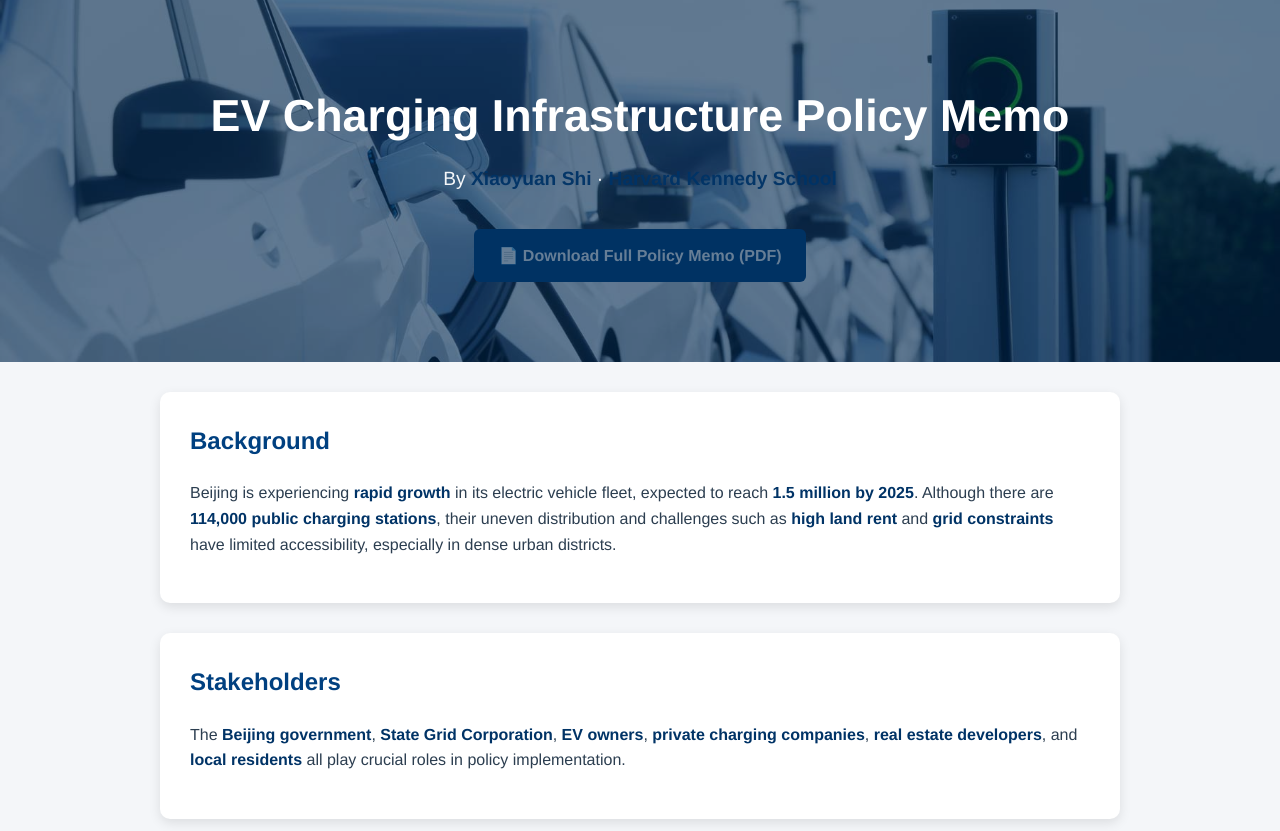
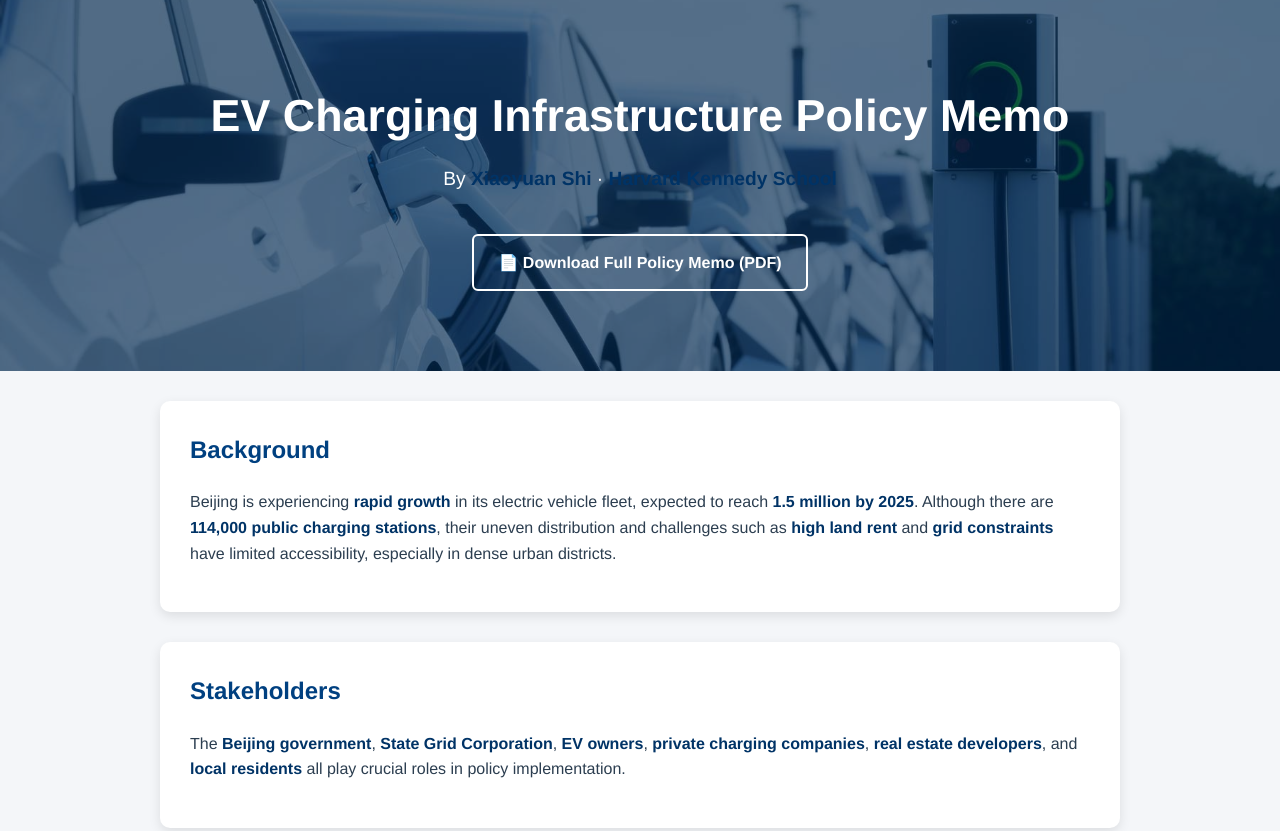
Before and after one commit to Davidshi0715/ev-policy-memo, a plain HTML site: page index.html in a window 1280 px wide. Shown: the top 831 px of the page. Drawn offline with Linux system fonts and the light colour scheme.

Commit message:
Update index.html

```diff
--- a/index.html
+++ b/index.html
@@ -3,7 +3,7 @@
 <head>
     <meta charset="UTF-8">
     <meta name="viewport" content="width=device-width, initial-scale=1.0">
-    <title>EV Charging Infrastructure Policy Memo</title>
+    <title>Improving the Accessibility of EV Charging Infrastructure in Urban Beijing</title>
     <style>
         body {
             font-family: 'Helvetica Neue', Arial, sans-serif;
@@ -27,21 +27,22 @@
             left: 0;
             width: 100%;
             height: 100%;
-            background: rgba(0, 40, 80, 0.6);
+            background: rgba(0, 40, 80, 0.65);
             z-index: 1;
         }
-        header h1, header p {
+        header h1, header p, header a.download {
             position: relative;
             z-index: 2;
+            color: white !important;
         }
         header h1 {
             margin: 0;
             font-size: 2.8em;
+            font-weight: bold;
         }
         header p {
             margin-top: 12px;
             font-size: 1.2em;
-            opacity: 0.95;
         }
         section {
             max-width: 900px;
@@ -64,16 +65,18 @@
         a.download {
             display: inline-block;
             padding: 14px 24px;
-            background-color: #004080;
-            color: #fff;
+            background-color: transparent;
+            color: #fff !important;
             text-decoration: none;
+            border: 2px solid #fff;
             border-radius: 6px;
-            margin-top: 15px;
+            margin-top: 20px;
             font-weight: bold;
-            transition: background 0.3s ease;
+            transition: all 0.3s ease;
         }
         a.download:hover {
-            background-color: #002b59;
+            background-color: white;
+            color: #004080 !important;
         }
         footer {
             text-align: center;
```
